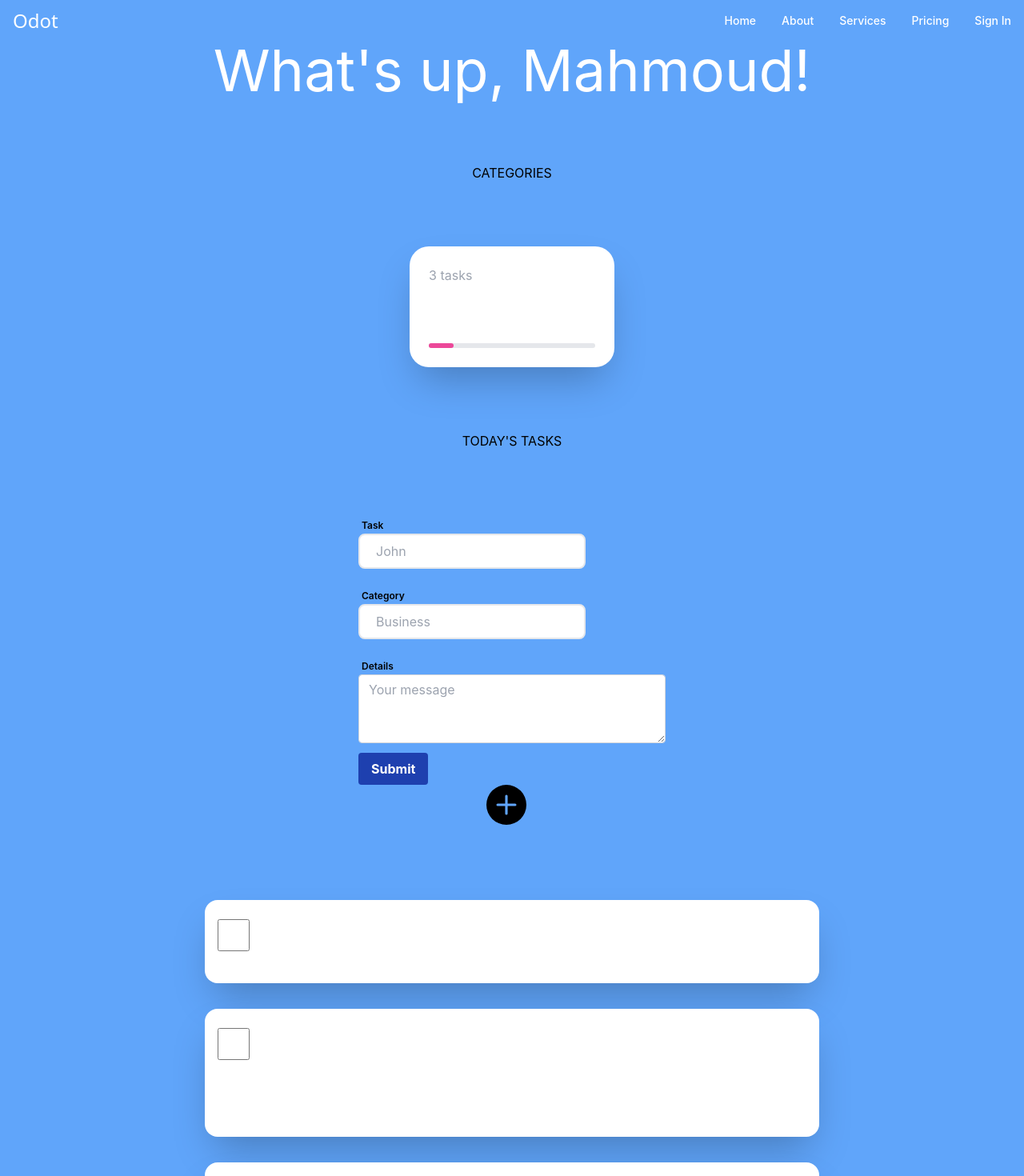
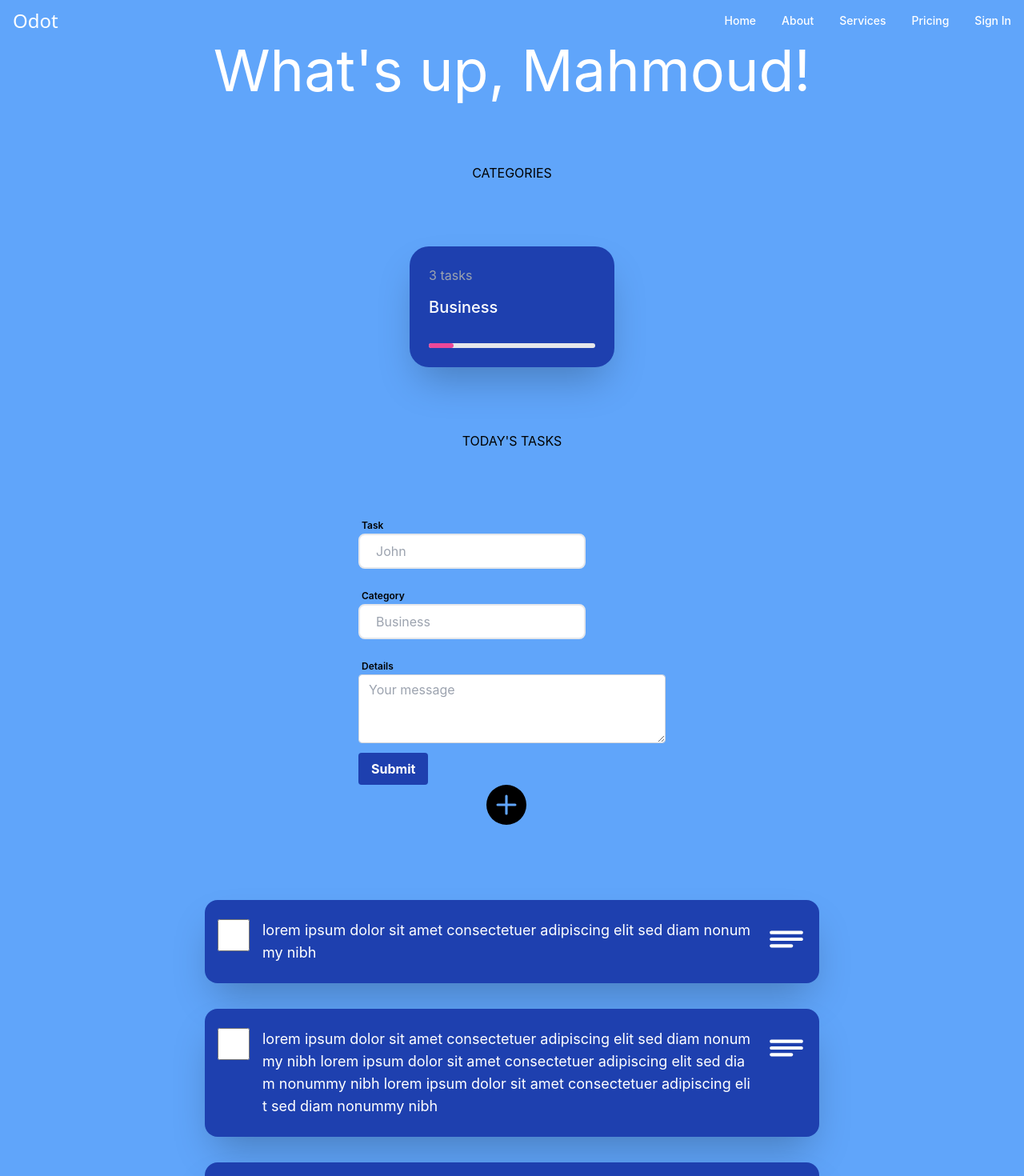
Before and after one commit to YASSlNE/TodoApp, a React (Create React App) app: page /signed in a window 1280 px wide. Shown: the top 1470 px of the page at 80% size. Built offline with nearby package versions, Linux system fonts and the light colour scheme.

Commit message:
fixed card and task bg color issue

```diff
--- a/src/components/Card.jsx
+++ b/src/components/Card.jsx
@@ -29,7 +29,7 @@ function Card({NbOfTasks,Category}) {
   return (
     <>
     <div className="flex justify-center">
-  <div className="bg-blue-700 block w-64 h-30 p-6 rounded-3xl shadow-2xl bg-white max-w-sm">
+  <div className="bg-blue-800 block w-64 h-30 p-6 rounded-3xl shadow-2xl max-w-sm">
     <p className="text-gray-400 text-base mb-4">
       {NbOfTasks} tasks
     </p>
--- a/src/components/Task.jsx
+++ b/src/components/Task.jsx
@@ -22,7 +22,7 @@ function Task({Title, Details, Category}) {
   return (
     <>
 
-    <div className="flex bg-blue-700 my-2 justify-between break-all max-w-3xl py-6 h-auto  rounded-2xl shadow-2xl bg-white">
+    <div className="flex bg-blue-800 my-2 justify-between break-all max-w-3xl py-6 h-auto  rounded-2xl shadow-2xl">
 
         <div className="px-4">
           <input onChange={handleCheck} type="checkbox" class="form-checkbox h-10 w-10 accent-pink-500" checked={Checked}/>
```
